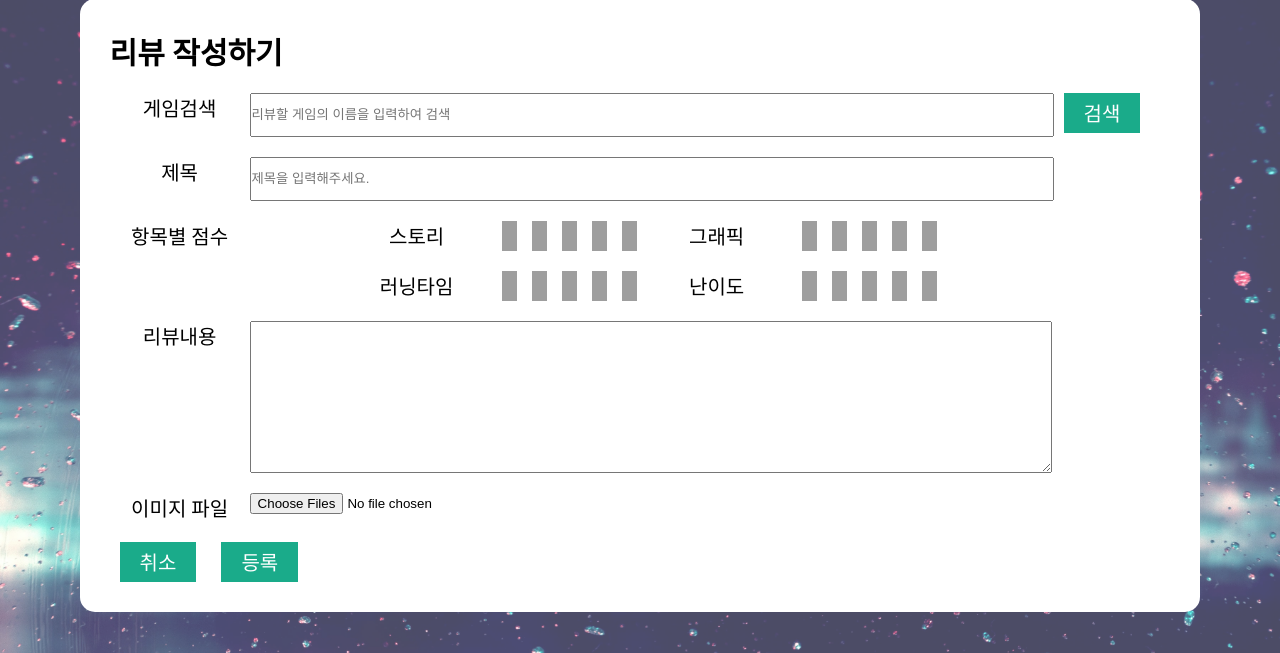
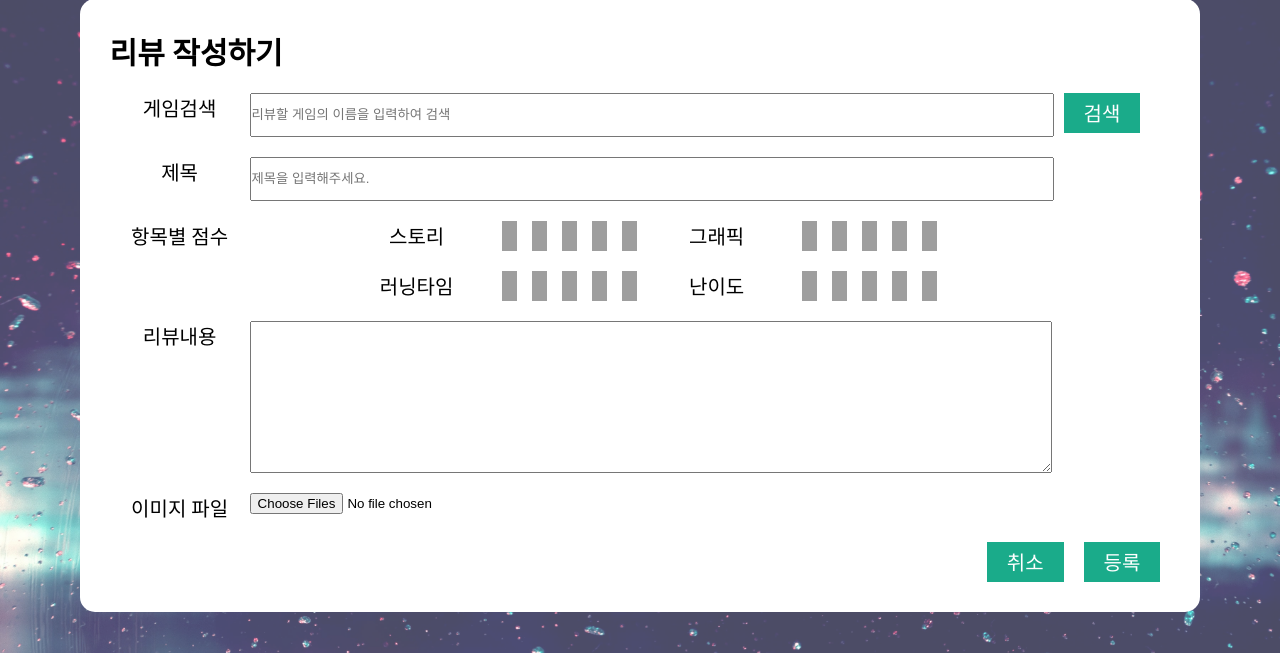
Before and after one commit to rewhwan/a4b1, a PHP site: page /game_review/review_insert_form.php in a window 1280 px wide. Shown: the part 147-800 px from the top of the page. Run offline with PHP 8.4, Linux system fonts and the light colour scheme; data that the repository does not hold is empty; some libraries are stand-ins or nearby versions; grey boxes are pictures that could not be loaded.

Commit message:
등록폼의 버튼을 오른쪽 정렬로 수정

```diff
--- a/game_review/css/review.css
+++ b/game_review/css/review.css
@@ -57,6 +57,7 @@ body{height: 100vh;}
 #review_form ul li select {height: 30px;}
 #review_form ul li #star_container {width: 804px;}
 #review_form ul li #star_container:nth-child(1) {padding-left: 120px;}
+#submit_container {display: flex; justify-content: flex-end;}
 
 /*게임 검색 결과창*/
 #form_container form ul li:nth-child(2) {display: none;}
--- a/game_review/review_insert_form.php
+++ b/game_review/review_insert_form.php
@@ -127,8 +127,10 @@
                     <li><p>리뷰내용</p><textarea name="content" id="content" cols="30" rows="10"></textarea></li>
                     <li><p>이미지 파일</p><input type="file" id="new_file" name="new_file[]" multiple accept="image/*"></li>
                 </ul>
-                <button type="button">취소</button>
-                <button id="submit" onclick="check_input()" type="button">등록</button>
+                <div id="submit_container">
+                    <button type="button">취소</button>
+                    <button id="submit" onclick="check_input()" type="button">등록</button>
+                </div>
             </form>
         </div>
 
```
